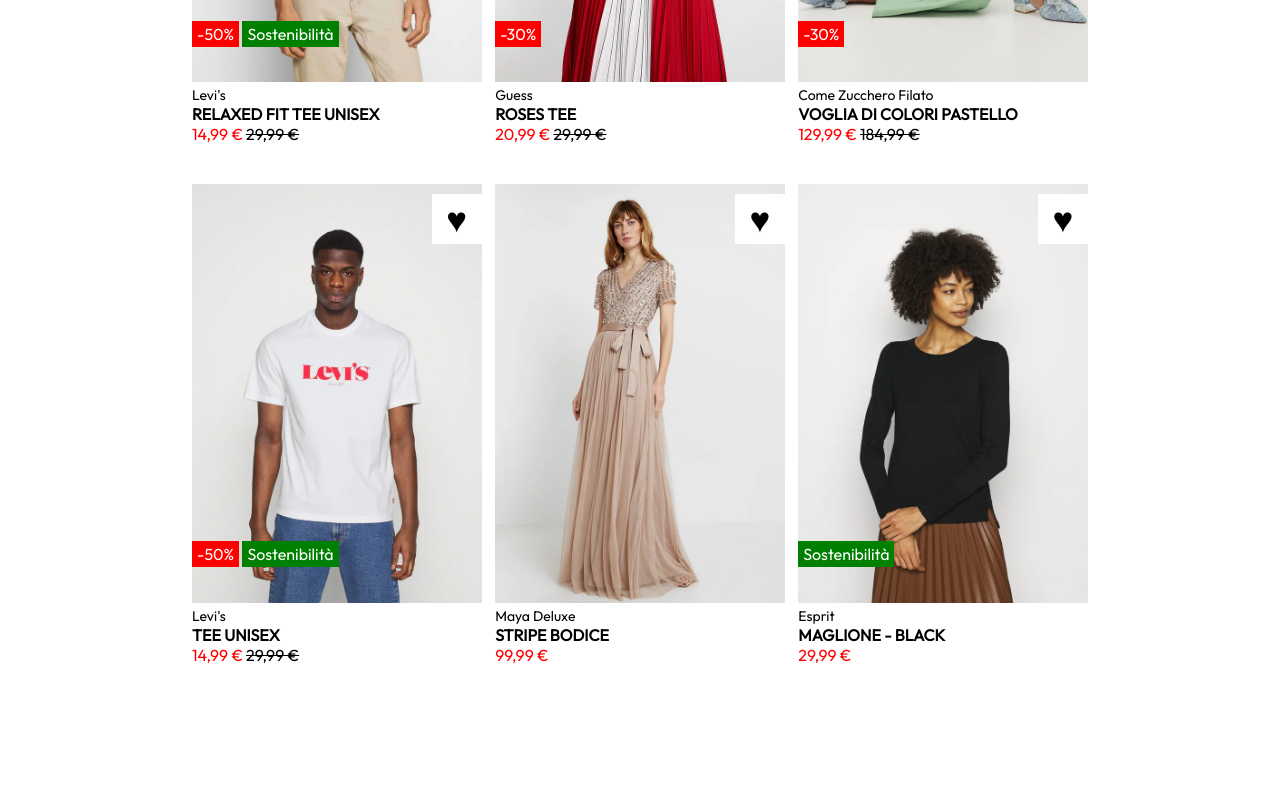
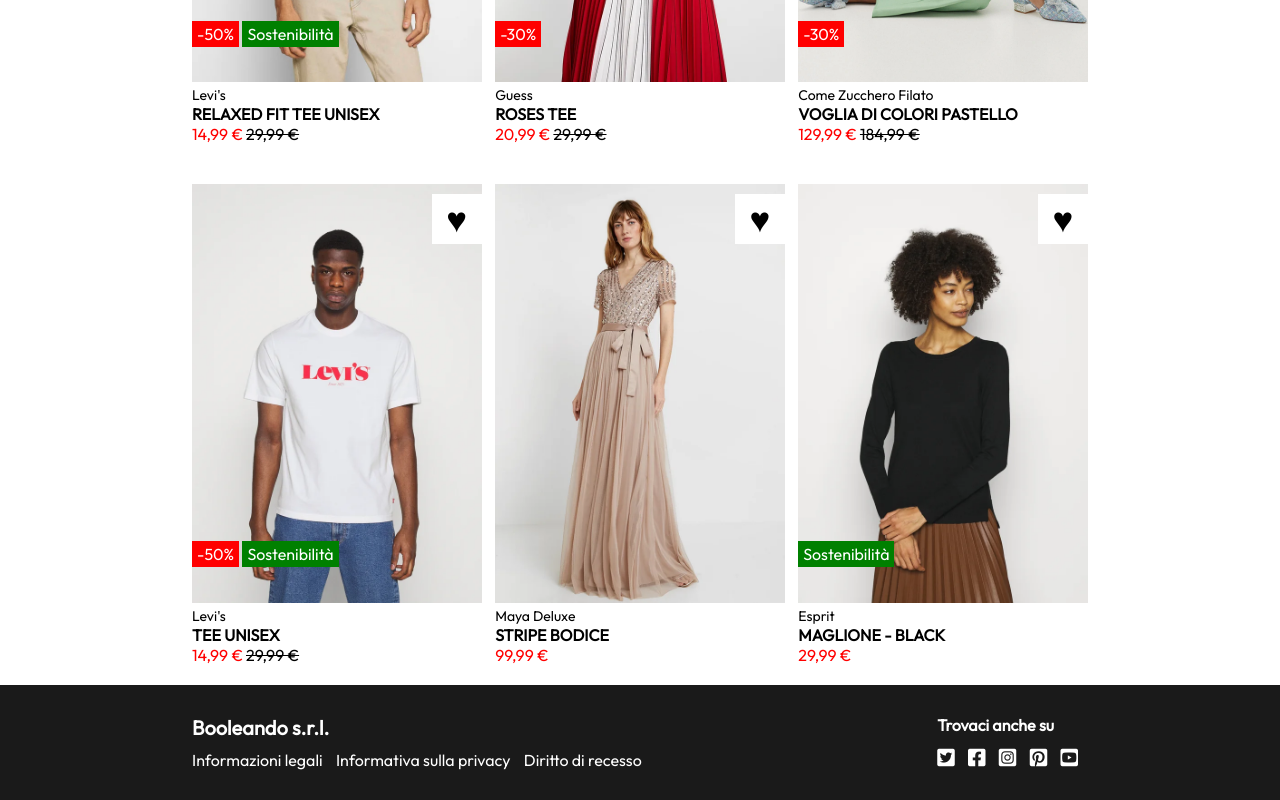
Before and after one commit to alecasentini/html-css-boolando, a plain HTML site: page index.html in a window 1280 px wide. Shown: the part 476-1276 px from the top of the page. Before the commit the page ends 1161 px from the top, so only its background shows below. Drawn offline with Linux system fonts and the light colour scheme.

Commit message:
Footer - Esercizio completato

```diff
--- a/assets/css/style.css
+++ b/assets/css/style.css
@@ -157,3 +157,35 @@ header img{
 .wish > a:hover{
     color: red;
 }
+
+/* footer */
+footer{
+    background-color: #1a1a1a;
+    color: white;
+    padding: 30px 0;
+}
+
+footer li a{
+    color: white;
+    text-decoration: none;
+    margin-right: 10px;
+}
+
+footer ul li{
+    display: inline;
+    list-style-type: none;
+}
+
+footer h2{
+    font-size: 20px;
+    padding-bottom: 10px;
+}
+
+footer h3{
+    font-size: 16px;
+    padding-bottom: 10px;
+}
+
+.contacts li a{
+    font-size: 20px;
+}
--- a/index.html
+++ b/index.html
@@ -131,5 +131,30 @@
         </div>
 
     </main>
+
+    <!-- footer -->
+    <footer class="">
+        <div class="width-70 flex justify-content-between align-center">
+            <div class="info">
+                <h2>Booleando s.r.l.</h2>
+                <ul>
+                    <li><a href="#">Informazioni legali</a></li>
+                    <li><a href="#">Informativa sulla privacy</a></li>
+                    <li><a href="#">Diritto di recesso</a></li>
+                </ul>
+            </div>
+
+            <div class="contacts">
+            <h3>Trovaci anche su</h3>
+                <ul>
+                    <li><a href="#"><i class="fa-brands fa-square-twitter"></i></a></li>
+                    <li><a href="#"><i class="fa-brands fa-square-facebook"></i></a></li>
+                    <li><a href="#"><i class="fa-brands fa-square-instagram"></i></a></li>
+                    <li><a href="#"><i class="fa-brands fa-square-pinterest"></i></a></li>
+                    <li><a href="#"><i class="fa-brands fa-square-youtube"></i></a></li>
+                </ul>
+            </div>
+        </div>
+    </footer>
 </body>
 </html>
```
